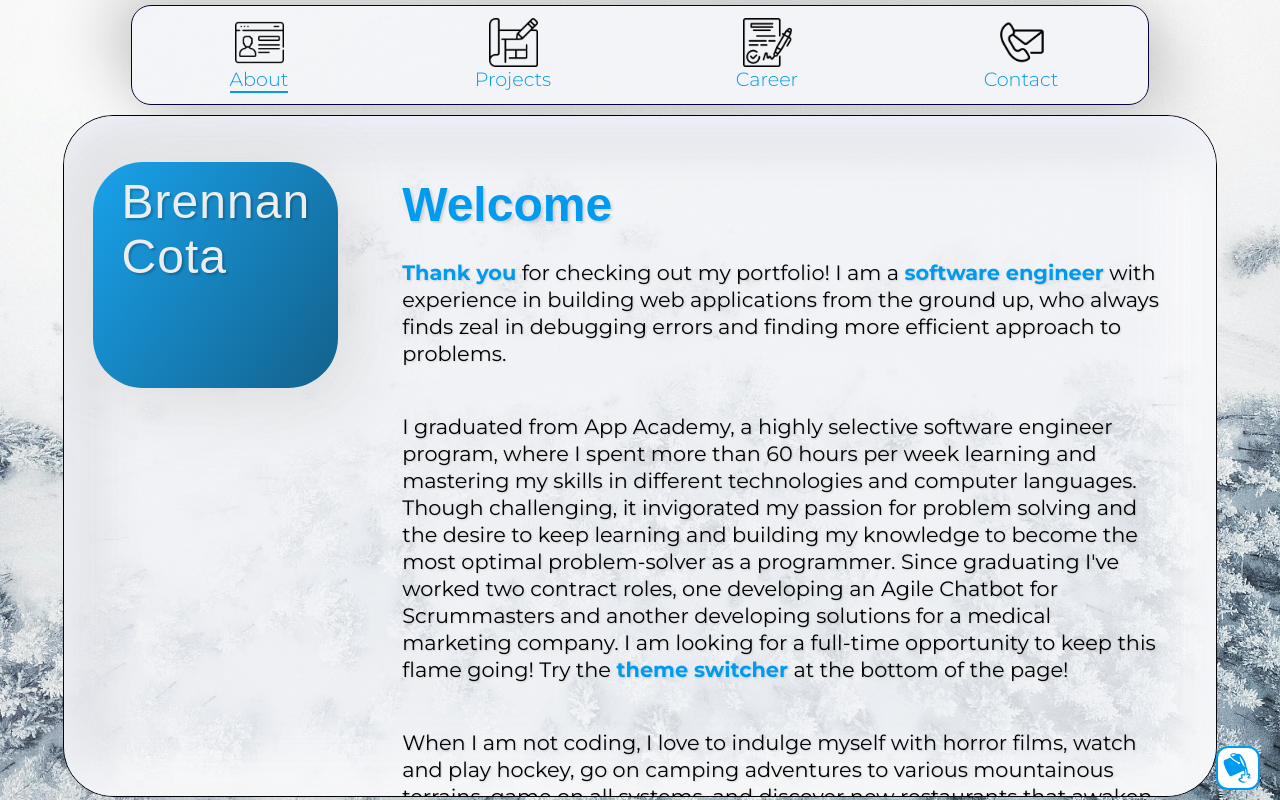
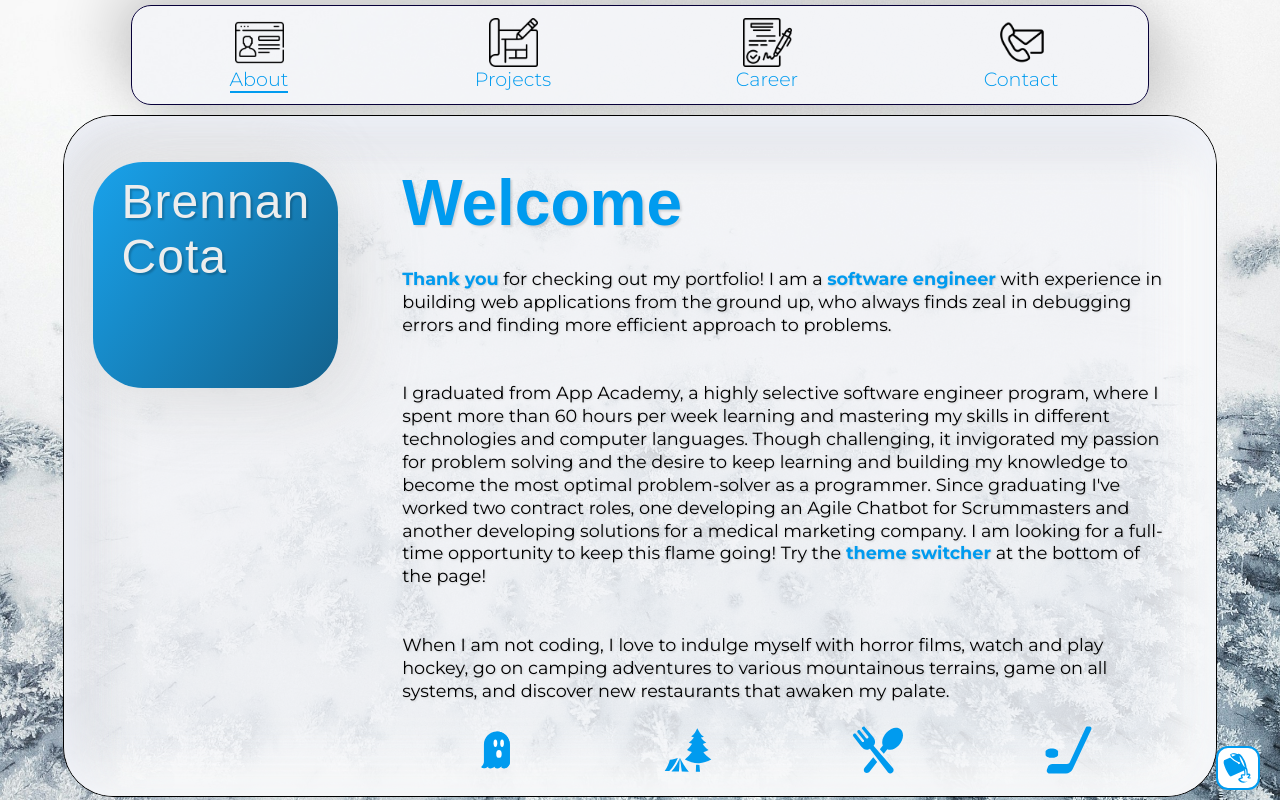
Before and after one commit to Sleightttt/Austin_Roach, a React (Create React App) app in the folder planner-app/: page / in a window 1280 px wide. Built offline with nearby package versions, Linux system fonts and the light colour scheme.

Commit message:
changed header size

```diff
--- a/planner-app/src/components/About/About.css
+++ b/planner-app/src/components/About/About.css
@@ -64,13 +64,12 @@
 .about-h-box {
   width: 100%;
   display: flex;
-  margin-top: 1.5%;
 }
 
 .about-h {
   font-family: "Tittilium Web", sans-serif;
   font-weight: 700;
-  font-size: 3rem;
+  font-size: 4rem;
   color: #009bef;
   text-shadow: 2px 2px 2px rgba(98, 98, 98, 0.207);
 }
@@ -118,6 +117,12 @@
 
 .about-icon {
   height: 50px;
+}
+
+.about-icon2 {
+  height: 40px;
+  align-self: center;
+  margin-left: 10px;
 }
 
 @keyframes slideLeft {
@@ -212,7 +217,7 @@
   }
 }
 
-@media (min-width: 1200px) {
+@media (min-width: 1300px) {
   .about-body {
     font-size: 1.3rem;
   }
@@ -221,10 +226,11 @@
   }
 }
 
-@media (min-width: 1650px) {
+@media (min-width: 1790px) {
   .about-body {
     font-size: 1.4rem;
   }
+
   .about-icon {
     height: 90px;
   }
```
